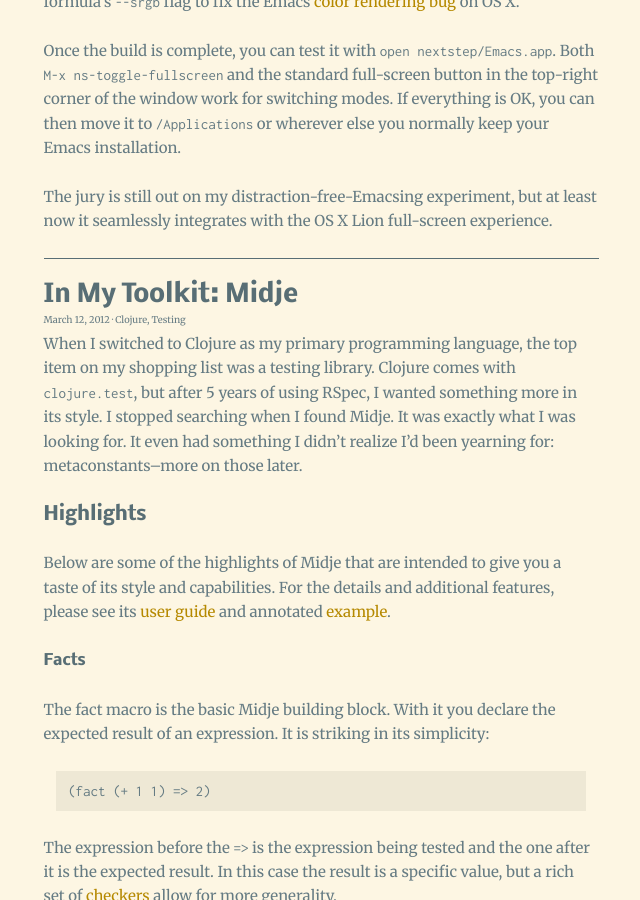
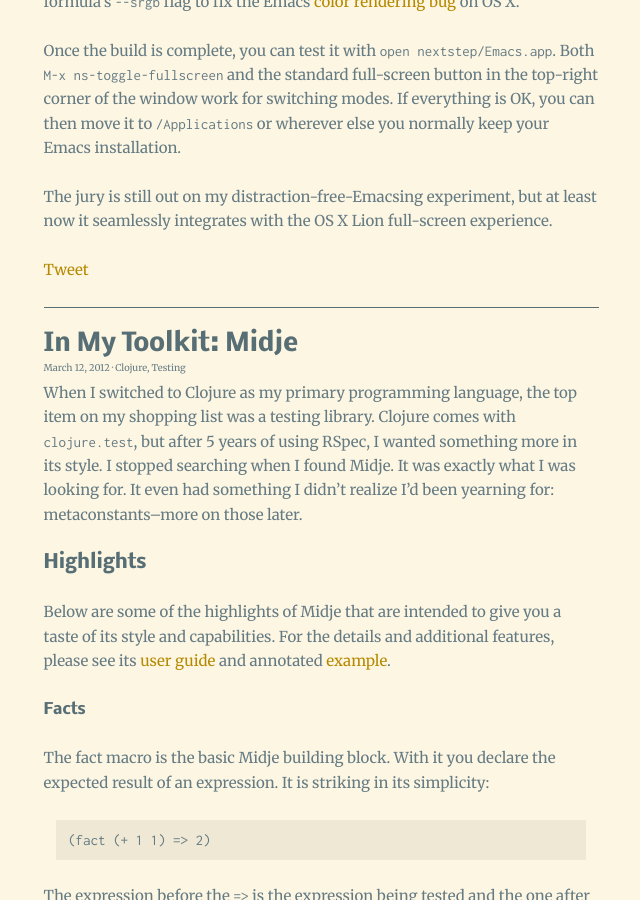
Before and after one commit to gregspurrier/gregspurrier.github.com, a Jekyll site: the page built from index.html, in a window 1280 px wide and 900 px high, scrolled down 901 px. Shown: the whole window, without its empty margins (319-959 px from the left). Built offline with Jekyll 4.4.1, drawn with Linux system fonts in a browser that asks for light colours; comment, search, counter and statistics services are not loaded.

Commit message:
Add Tweet button

```diff
--- a/_layouts/post.html
+++ b/_layouts/post.html
@@ -34,6 +34,10 @@
           {% endfor %}
         </p>
         {{ content }}
+        <p>
+          <a href="https://twitter.com/share" class="twitter-share-button" data-url="http://sourcematters.org{{ page.url }}" data-text="{{ page.title }}" data-count="none">Tweet</a>
+          <script>!function(d,s,id){var js,fjs=d.getElementsByTagName(s)[0];if(!d.getElementById(id)){js=d.createElement(s);js.id=id;js.src="//platform.twitter.com/widgets.js";fjs.parentNode.insertBefore(js,fjs);}}(document,"script","twitter-wjs");</script>
+        </p>
       </div>
       {% include footer.html %}
     </div>
--- a/index.html
+++ b/index.html
@@ -12,5 +12,9 @@
       {% endfor %}
     </p>
     {{ post.content }}
+    <p>
+      <a href="https://twitter.com/share" class="twitter-share-button" data-url="http://sourcematters.org{{ post.url }}" data-text="{{ post.title }}" data-count="none">Tweet</a>
+      <script>!function(d,s,id){var js,fjs=d.getElementsByTagName(s)[0];if(!d.getElementById(id)){js=d.createElement(s);js.id=id;js.src="//platform.twitter.com/widgets.js";fjs.parentNode.insertBefore(js,fjs);}}(document,"script","twitter-wjs");</script>
+    </p>
   </div>
 {% endfor %}
```
